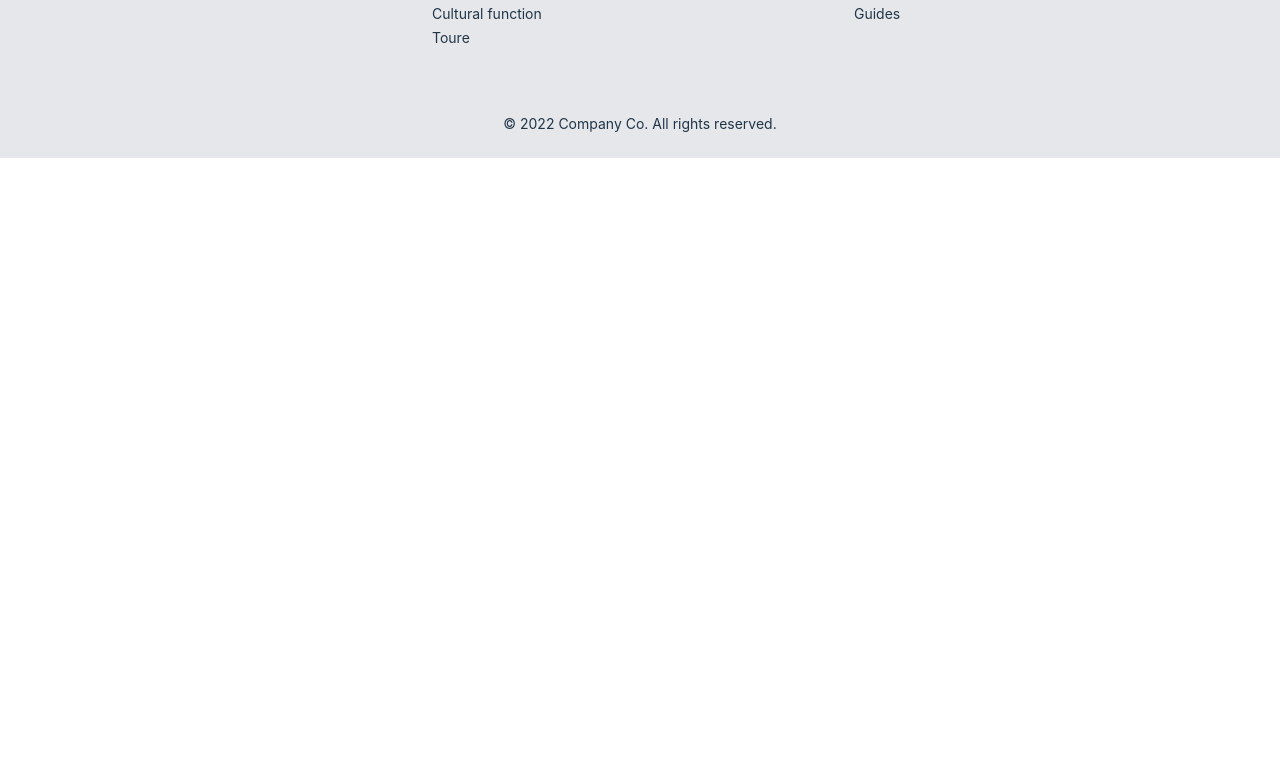
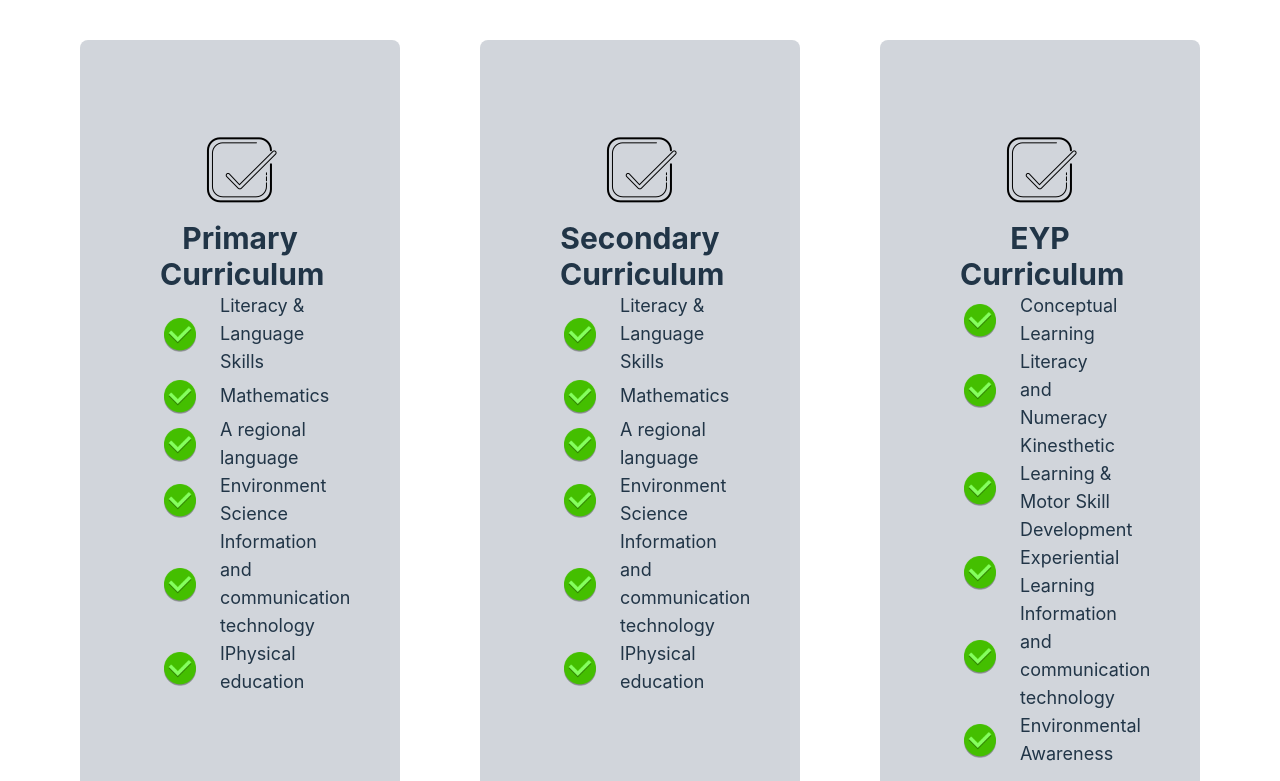
Before and after one commit to Flocky05/school, a React (Vite) app: page / in a window 1280 px wide. Shown: the part 2279-3060 px from the top of the page. Before the commit the page ends 2437 px from the top, so only its background shows below. Built offline with nearby package versions, Linux system fonts and the light colour scheme.

Commit message:
added nursing section

```diff
--- a/src/components/Home/Home.jsx
+++ b/src/components/Home/Home.jsx
@@ -1,6 +1,7 @@
 
 import img from "../../assets/images/Header/hero.jpg"
 import Computer from "../Computer/Computer";
+import Nurturing from "../Nurturing/Nurturing";
 import Security from "../Security/Security";
 const Home = () => {
     return (
@@ -12,6 +13,7 @@ const Home = () => {
             </div>
             <Security></Security>
             <Computer></Computer>
+            <Nurturing></Nurturing>
         </div>
     );
 };
--- /dev/null
+++ b/src/components/Nurturing/Nurturing.jsx
@@ -0,0 +1,98 @@
+
+import img from "../../assets/images/security/done-100.png"
+import img1 from "../../assets/images/Nursing/tik.png"
+const Nurturing = () => {
+    return (
+       <div>
+            <h2 className="text-3xl p-5 font-bold text-center">Nurturing a Solid Foundation</h2>
+             <div className="grid grid-cols-1 lg:grid-cols-3 gap-20 m-20">
+                <div className="bg-gray-300 rounded-lg p-20">
+                    <img className="mx-auto" src={img} alt="" />
+                    <h3 className="text-3xl font-bold text-center">Primary Curriculum</h3>
+                    <div className="flex gap-5 items-center">
+                        <img className="w-10" src={img1} alt="" />
+                        <p className="text-lg">Literacy & Language Skills</p>
+                    </div>
+                    <div className="flex gap-5 items-center">
+                        <img className="w-10" src={img1} alt="" />
+                        <p className="text-lg">Mathematics</p>
+                    </div>
+                    <div className="flex gap-5 items-center">
+                        <img className="w-10" src={img1} alt="" />
+                        <p className="text-lg">A regional language</p>
+                    </div>
+                    <div className="flex gap-5 items-center">
+                        <img className="w-10" src={img1} alt="" />
+                        <p className="text-lg">Environment Science</p>
+                    </div>
+                    <div className="flex gap-5 items-center">
+                        <img className="w-10" src={img1} alt="" />
+                        <p className="text-lg">Information and communication technology</p>
+                    </div>
+                    <div className="flex gap-5 items-center">
+                        <img className="w-10" src={img1} alt="" />
+                        <p className="text-lg">IPhysical education</p>
+                    </div>
+                </div>
+                <div className="bg-gray-300 rounded-lg p-20">
+                    <img className="mx-auto" src={img} alt="" />
+                    <h3 className="text-3xl font-bold text-center">Secondary Curriculum</h3>
+                    <div className="flex gap-5 items-center">
+                        <img className="w-10" src={img1} alt="" />
+                        <p className="text-lg">Literacy & Language Skills</p>
+                    </div>
+                    <div className="flex gap-5 items-center">
+                        <img className="w-10" src={img1} alt="" />
+                        <p className="text-lg">Mathematics</p>
+                    </div>
+                    <div className="flex gap-5 items-center">
+                        <img className="w-10" src={img1} alt="" />
+                        <p className="text-lg">A regional language</p>
+                    </div>
+                    <div className="flex gap-5 items-center">
+                        <img className="w-10" src={img1} alt="" />
+                        <p className="text-lg">Environment Science</p>
+                    </div>
+                    <div className="flex gap-5 items-center">
+                        <img className="w-10" src={img1} alt="" />
+                        <p className="text-lg">Information and communication technology</p>
+                    </div>
+                    <div className="flex gap-5 items-center">
+                        <img className="w-10" src={img1} alt="" />
+                        <p className="text-lg">IPhysical education</p>
+                    </div>
+                </div>
+                <div className="bg-gray-300 rounded-lg p-20">
+                    <img className="mx-auto" src={img} alt="" />
+                    <h3 className="text-3xl font-bold text-center">EYP Curriculum</h3>
+                    <div className="flex gap-5 items-center">
+                        <img className="w-10" src={img1} alt="" />
+                        <p className="text-lg">Conceptual Learning</p>
+                    </div>
+                    <div className="flex gap-5 items-center">
+                        <img className="w-10" src={img1} alt="" />
+                        <p className="text-lg">Literacy and Numeracy</p>
+                    </div>
+                    <div className="flex gap-5 items-center">
+                        <img className="w-10" src={img1} alt="" />
+                        <p className="text-lg">Kinesthetic Learning & Motor Skill Development</p>
+                    </div>
+                    <div className="flex gap-5 items-center">
+                        <img className="w-10" src={img1} alt="" />
+                        <p className="text-lg">Experiential Learning</p>
+                    </div>
+                    <div className="flex gap-5 items-center">
+                        <img className="w-10" src={img1} alt="" />
+                        <p className="text-lg">Information and communication technology</p>
+                    </div>
+                    <div className="flex gap-5 items-center">
+                        <img className="w-10" src={img1} alt="" />
+                        <p className="text-lg">Environmental Awareness</p>
+                    </div>
+                </div>
+            </div>
+       </div>
+    );
+};
+
+export default Nurturing;
```
Also changed, not shown: src/assets/images/Nursing/tik.png (added).
